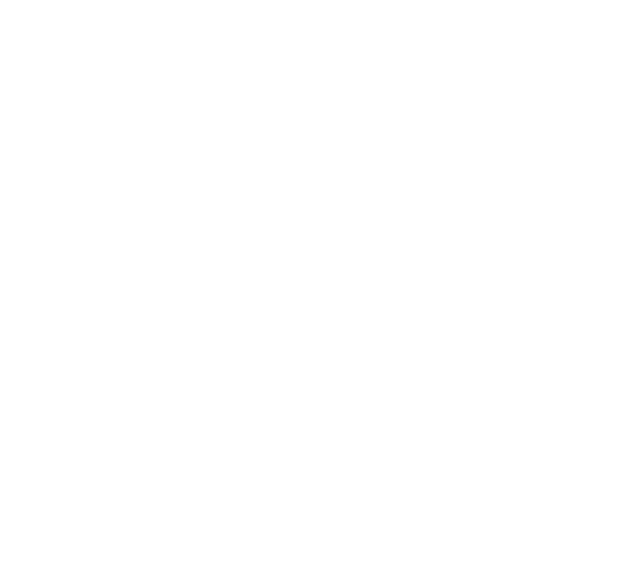
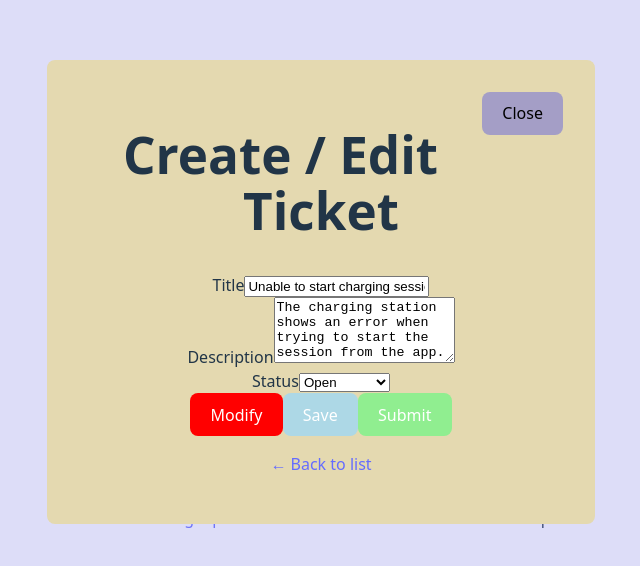
Before and after one commit to iissa-bazz/TicketAPI, a React (Vite) app in the folder frontend/: page /tickets/new in a window 1280 px wide. Before the commit this address had no page. Shown: the part 108-674 px from the top of the page, without its empty margins (319-959 px from the left). Built offline with nearby package versions, Linux system fonts and the light colour scheme.

Commit message:
added modal components for ticket details and form

```diff
--- a/frontend/src/App.tsx
+++ b/frontend/src/App.tsx
@@ -1,6 +1,8 @@
 import { BrowserRouter, Routes, Route } from 'react-router-dom';
 import './App.css'
 import TicketList from './components/TicketList'
+import TicketForm from './components/TicketForm'
+import TicketDetails from './components/TicketDetails'
 
 function App() {
 
@@ -9,6 +11,8 @@
     <BrowserRouter>
       <Routes>
         <Route path="/" element={<TicketList />}>
+          <Route path="tickets/new" element={<TicketForm />} />
+          <Route path="tickets/:id" element={<TicketDetails />} />
         </Route>
       </Routes>
     </BrowserRouter>
--- /dev/null
+++ b/frontend/src/components/Modal.tsx
@@ -0,0 +1,23 @@
+import { useNavigate } from 'react-router-dom';
+
+export default function Modal({ children }: { children: React.ReactNode }) {
+  const navigate = useNavigate();
+
+  return (
+    <div style={overlayStyle} onClick={() => navigate('/')}>
+      <div style={modalStyle} onClick={(e) => e.stopPropagation()}>
+        <button onClick={() => navigate('/')} style={{ backgroundColor: 'rgba(75, 78, 229, 0.42)', float: 'right' }}>Close</button>
+        {children}
+      </div>
+    </div>
+  );
+}
+
+const overlayStyle: React.CSSProperties = {
+  position: 'fixed', top: 0, left: 0, width: '100vw', height: '100vh',
+  backgroundColor: 'rgba(138, 139, 232, 0.29)', display: 'flex', justifyContent: 'center', alignItems: 'center'
+};
+
+const modalStyle: React.CSSProperties = {
+  background: 'rgba(228, 217, 176, 1)', padding: '2rem', borderRadius: '8px', minWidth: '400px', maxWidth: '90%'
+};
--- /dev/null
+++ b/frontend/src/components/TicketDetails.tsx
@@ -0,0 +1,34 @@
+import { Link} from 'react-router-dom';
+import Modal from './Modal';
+
+
+
+export default function TicketDetails() {
+  return (<>
+            <Modal>
+                <div  className="detail-card">
+                    <h1>Ticket #1</h1>
+                    <h2>Unable to start charging session</h2>
+                    <p><strong>Created:</strong> 2025-01-05T10:12:30Z</p>
+                    <p><strong>Current Status:</strong> open</p>
+                    <div  className="status-update">
+                        <form>
+                            <select name="new-status">
+                                <option value="open">Open</option>
+                                <option value="in_progress">In Progress</option>
+                                <option value="closed">Closed</option>
+                            </select>
+                            <button type="submit" style={{ backgroundColor: 'lightgreen', color: 'white' }}>Update Status</button>
+                        </form>
+                    </div>
+                    <hr></hr>
+                    <p><strong>Description:</strong><br></br>
+                    The charging station shows an error when trying to start the session from the app.</p>
+
+
+                    <p><Link to={`/`}>← Back to list</Link></p>
+                </div>
+            </Modal>
+        </>
+    );
+}
--- /dev/null
+++ b/frontend/src/components/TicketForm.tsx
@@ -0,0 +1,39 @@
+import { Link } from 'react-router-dom';
+import Modal from './Modal';
+
+
+
+export default function TicketForm() {
+  return (
+    <Modal>
+    <h1>Create / Edit Ticket</h1>
+    <form>
+        <div className="form-group">
+            <label  htmlFor="title">Title</label>
+            <input type="text" id="title" value="Unable to start charging session"></input>
+        </div>
+
+        <div className="form-group">
+            <label  htmlFor="desc">Description</label>
+            <textarea id="desc" rows={4}>The charging station shows an error when trying to start the session from the app.</textarea>
+        </div>
+
+        <div className="form-group">
+            <label  htmlFor="status">Status</label>
+            <select id="status">
+                <option value="open" selected>Open</option>
+                <option value="in_progress">In Progress</option>
+                <option value="closed">Closed</option>
+            </select>
+        </div>
+
+        <div className="actions">
+            <button type="button" style={{ backgroundColor: 'red', color: 'white' }}>Modify</button>
+            <button type="button" style={{ backgroundColor: 'lightblue', color: 'white' }}>Save</button>
+            <button type="submit" style={{ backgroundColor: 'lightgreen', color: 'white' }}>Submit</button>
+        </div>
+    </form>
+    <p><Link to={`/`}>← Back to list</Link></p>
+    </Modal>
+    );
+}
```
